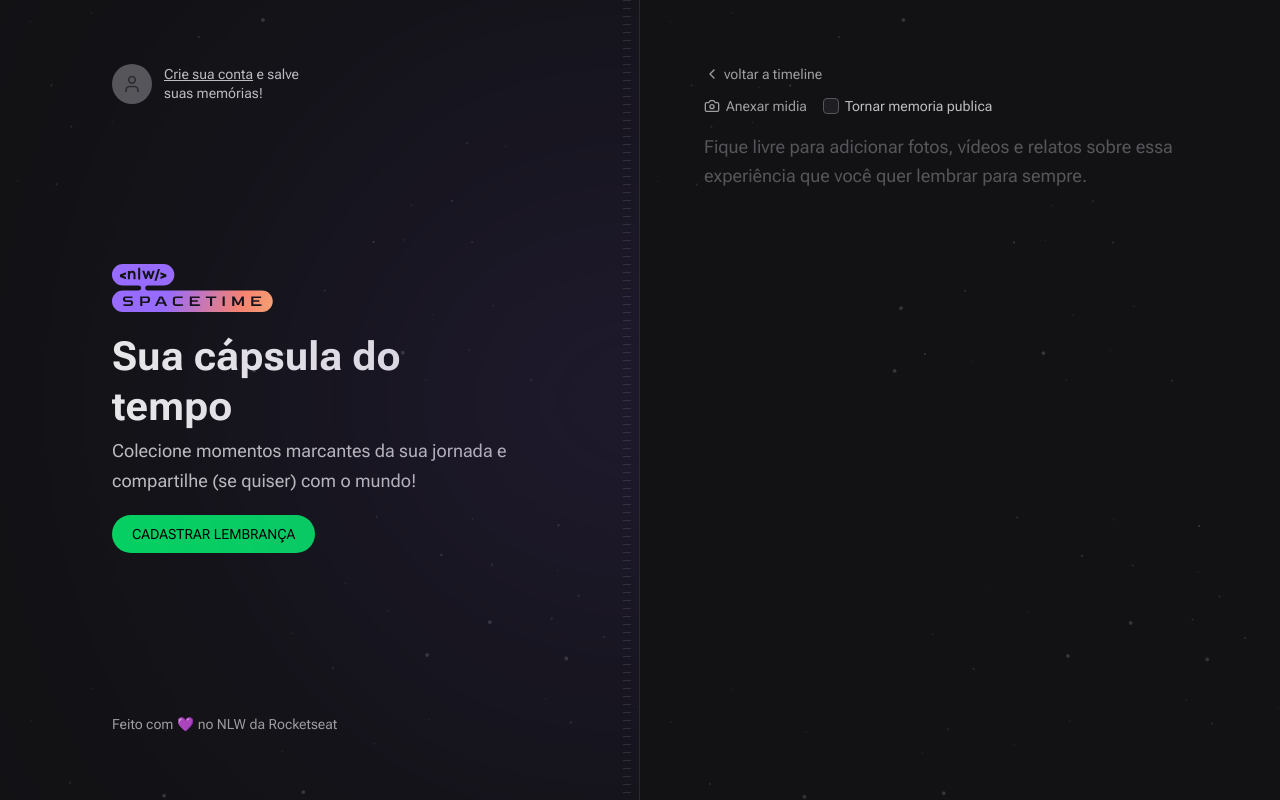
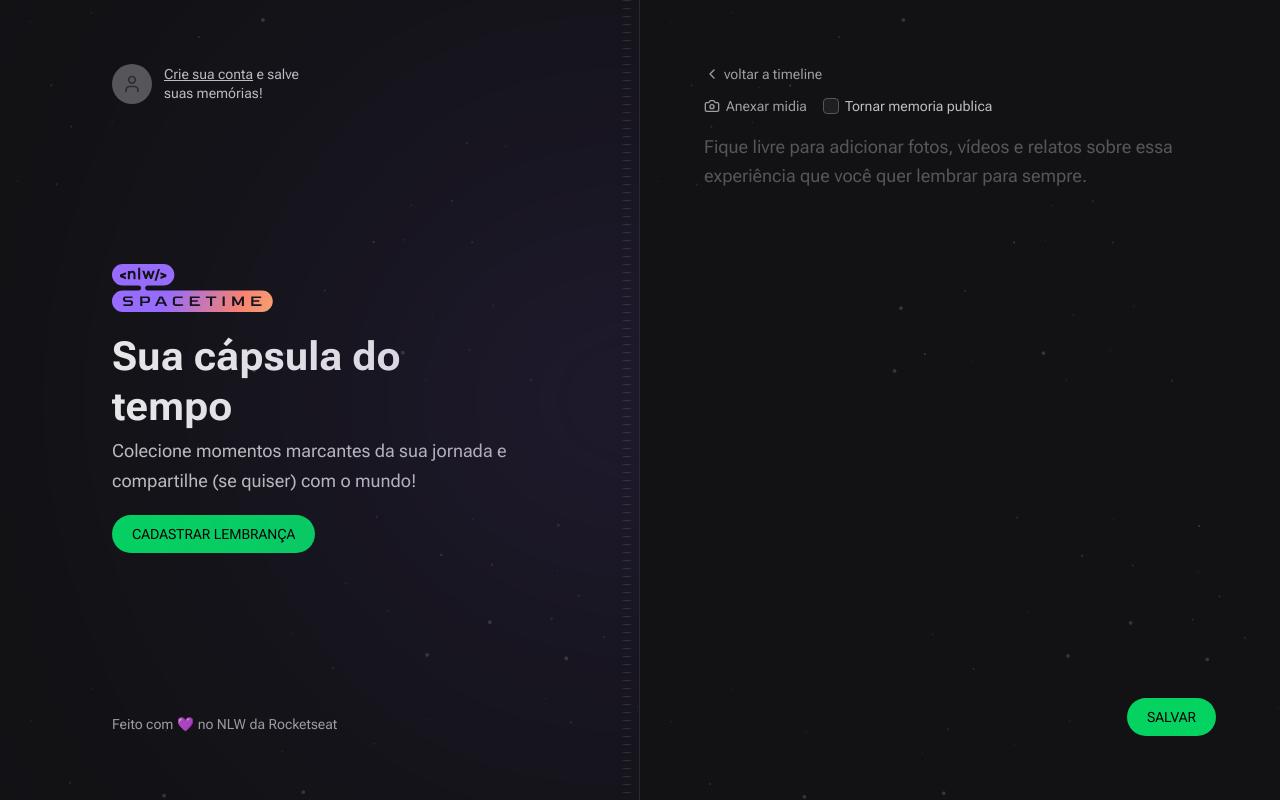
Before and after one commit to eltonMoraisD/spaceTripFrontend, a Next.js app: page /memories/new in a window 1280 px wide. Built offline with nearby package versions, Linux system fonts and the light colour scheme; no server answers; a web font is replaced by a local one.

Commit message:
create new memory

```diff
--- a/package.json
+++ b/package.json
@@ -16,6 +16,7 @@
     "axios": "^1.4.0",
     "eslint": "8.40.0",
     "eslint-config-next": "13.4.2",
+    "js-cookie": "^3.0.5",
     "jwt-decode": "^3.1.2",
     "lucide-react": "^0.219.0",
     "next": "13.4.2",
@@ -28,6 +29,7 @@
   "devDependencies": {
     "@rocketseat/eslint-config": "^1.2.0",
     "@tailwindcss/forms": "^0.5.3",
+    "@types/js-cookie": "^3.0.3",
     "@types/node": "^20.2.1",
     "eslint-import-resolver-typescript": "^3.5.5",
     "prettier-plugin-tailwindcss": "^0.3.0"
--- a/src/app/memories/new/page.tsx
+++ b/src/app/memories/new/page.tsx
@@ -1,5 +1,5 @@
-import { MediaPicker } from '@/components/MediaPicker'
-import { Camera, ChevronLeft } from 'lucide-react'
+import { NewMemoryForm } from '@/components/NewMemoryForm'
+import { ChevronLeft } from 'lucide-react'
 import Link from 'next/link'
 
 export default function NewMemory() {
@@ -13,40 +13,7 @@ export default function NewMemory() {
         voltar a timeline
       </Link>
 
-      <form action="" className="flex flex-1 flex-col gap-2">
-        <div className="flex items-center gap-4">
-          <label
-            htmlFor="media"
-            className="flex cursor-pointer items-center gap-1.5 text-sm text-gray-200 hover:text-gray-100"
-          >
-            <Camera className="h-4 w-4" />
-            Anexar midia
-          </label>
-          <label
-            htmlFor="isPublic"
-            className="tex-gray-200 flex items-center  gap-1.5 text-sm hover:text-gray-100"
-          >
-            <input
-              type="checkbox"
-              name="isPublic"
-              id="isPublic"
-              value="true"
-              className="h-4 w-4 rounded border-gray-400 bg-gray-700 text-purple-500"
-            />
-            Tornar memoria publica
-          </label>
-        </div>
-
-        <MediaPicker />
-
-        <textarea
-          name="content"
-          id=""
-          spellCheck={false}
-          className="w-full flex-1 resize-none rounded border-0 bg-transparent p-0 text-lg leading-relaxed text-gray-100 placeholder:text-gray-400 focus:ring-0"
-          placeholder="Fique livre para adicionar fotos, vídeos e relatos sobre essa experiência que você quer lembrar para sempre."
-        ></textarea>
-      </form>
+      <NewMemoryForm />
     </div>
   )
 }
--- a/src/components/MediaPicker.tsx
+++ b/src/components/MediaPicker.tsx
@@ -20,6 +20,7 @@ export function MediaPicker() {
     <>
       <input
         onChange={onFileSelected}
+        name="coverUrl"
         type="file"
         id="media"
         className="invisible h-0 w-0"
--- /dev/null
+++ b/src/components/NewMemoryForm.tsx
@@ -0,0 +1,87 @@
+'use client'
+import { api } from '@/lib/api'
+import { Camera } from 'lucide-react'
+import { FormEvent } from 'react'
+import { MediaPicker } from './MediaPicker'
+import Cookie from 'js-cookie'
+import { useRouter } from 'next/navigation'
+
+export function NewMemoryForm() {
+  const router = useRouter()
+
+  async function handleCreateMemory(event: FormEvent<HTMLFormElement>) {
+    event.preventDefault()
+
+    const formData = new FormData(event.currentTarget)
+    const fileToUpload = formData.get('coverUrl')
+
+    let coverUrl = ''
+
+    if (fileToUpload) {
+      const upLoadFormData = new FormData()
+      upLoadFormData.set('file', fileToUpload)
+
+      const uploadResponse = await api.post('/upload', upLoadFormData)
+
+      coverUrl = uploadResponse.data.url
+    }
+    const token = Cookie.get('token')
+    await api.post(
+      '/memories',
+      {
+        coverUrl,
+        content: formData.get('content'),
+        isPublic: formData.get('isPublic'),
+      },
+      {
+        headers: {
+          Authorization: `Bearer ${token}`,
+        },
+      },
+    )
+    router.push('/')
+  }
+  return (
+    <form onSubmit={handleCreateMemory} className="flex flex-1 flex-col gap-2">
+      <div className="flex items-center gap-4">
+        <label
+          htmlFor="media"
+          className="flex cursor-pointer items-center gap-1.5 text-sm text-gray-200 hover:text-gray-100"
+        >
+          <Camera className="h-4 w-4" />
+          Anexar midia
+        </label>
+        <label
+          htmlFor="isPublic"
+          className="tex-gray-200 flex items-center  gap-1.5 text-sm hover:text-gray-100"
+        >
+          <input
+            type="checkbox"
+            name="isPublic"
+            id="isPublic"
+            value="true"
+            className="h-4 w-4 rounded border-gray-400 bg-gray-700 text-purple-500"
+          />
+          Tornar memoria publica
+        </label>
+      </div>
+
+      <MediaPicker />
+
+      <textarea
+        name="content"
+        id=""
+        spellCheck={false}
+        className="w-full flex-1 resize-none rounded border-0 bg-transparent p-0 text-lg leading-relaxed text-gray-100 placeholder:text-gray-400 focus:ring-0"
+        placeholder="Fique livre para adicionar fotos, vídeos e relatos sobre essa experiência que você quer lembrar para sempre."
+      />
+
+      <button
+        type="submit"
+        className="font-alt  inline-block self-end rounded-full bg-green-500 px-5 py-3 text-sm uppercase leading-none text-black hover:bg-green-600"
+      >
+        Salvar
+      </button>
+    </form>
+  )
+}
```
Also changed, not shown: 1 other file (tests, documents, lock files or other folders).
